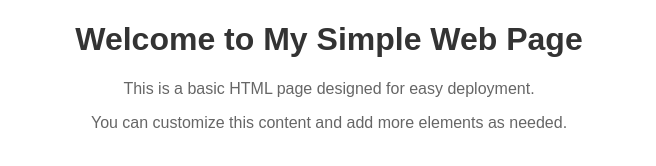
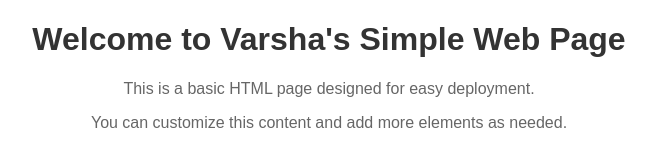
Before and after one commit to jvarsha108/project1, a plain HTML site: page index.html in a window 1280 px wide. Shown: the whole page, without its empty margins (311-967 px from the left). Drawn offline with Linux system fonts and the light colour scheme.

Commit message:
page update

```diff
--- a/index.html
+++ b/index.html
@@ -19,7 +19,7 @@
     </style>
 </head>
 <body>
-    <h1>Welcome to My Simple Web Page</h1>
+    <h1>Welcome to Varsha's Simple Web Page</h1>
     <p>This is a basic HTML page designed for easy deployment.</p>
     <p>You can customize this content and add more elements as needed.</p>
 </body>
```
